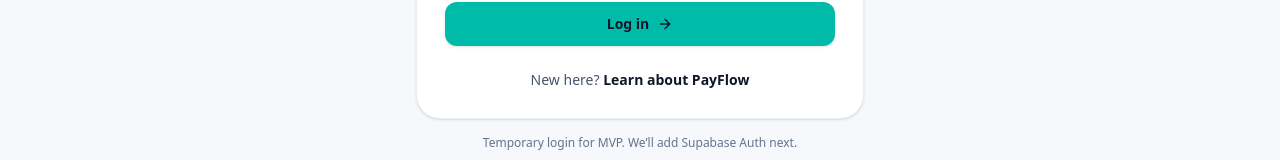
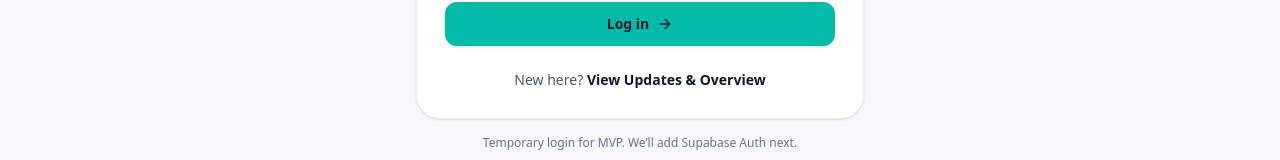
Before and after one commit to codetheseus/payflow-autopilot, a React (Vite) app: page /login in a window 1280 px wide. Shown: the part 474-634 px from the top of the page. Built offline with nearby package versions, Linux system fonts and the light colour scheme.

Commit message:
Update login redirect to dashboard and fix link

```diff
--- a/src/pages/Login.tsx
+++ b/src/pages/Login.tsx
@@ -12,9 +12,11 @@
   const [remember, setRemember] = useState(true);
   const [error, setError] = useState<string | null>(null);
 
+  // If you ever pass a "from" route, we’ll still support it.
+  // But default is the dashboard.
   const from = useMemo(() => {
     const state = location.state as any;
-    return state?.from?.pathname || '/updates';
+    return state?.from?.pathname || '/dashboard';
   }, [location.state]);
 
   function handleSubmit(e: React.FormEvent) {
@@ -37,6 +39,7 @@
       localStorage.removeItem('payflow_user_email');
     }
 
+    // ✅ Always land in the product (dashboard)
     navigate(from, { replace: true });
   }
 
@@ -123,8 +126,8 @@
 
           <div className="mt-6 text-center text-sm text-slate-600">
             New here?{' '}
-            <Link to="/" className="font-semibold text-slate-900 hover:underline">
-              Learn about PayFlow
+            <Link to="/updates" className="font-semibold text-slate-900 hover:underline">
+              View Updates & Overview
             </Link>
           </div>
         </div>
```
